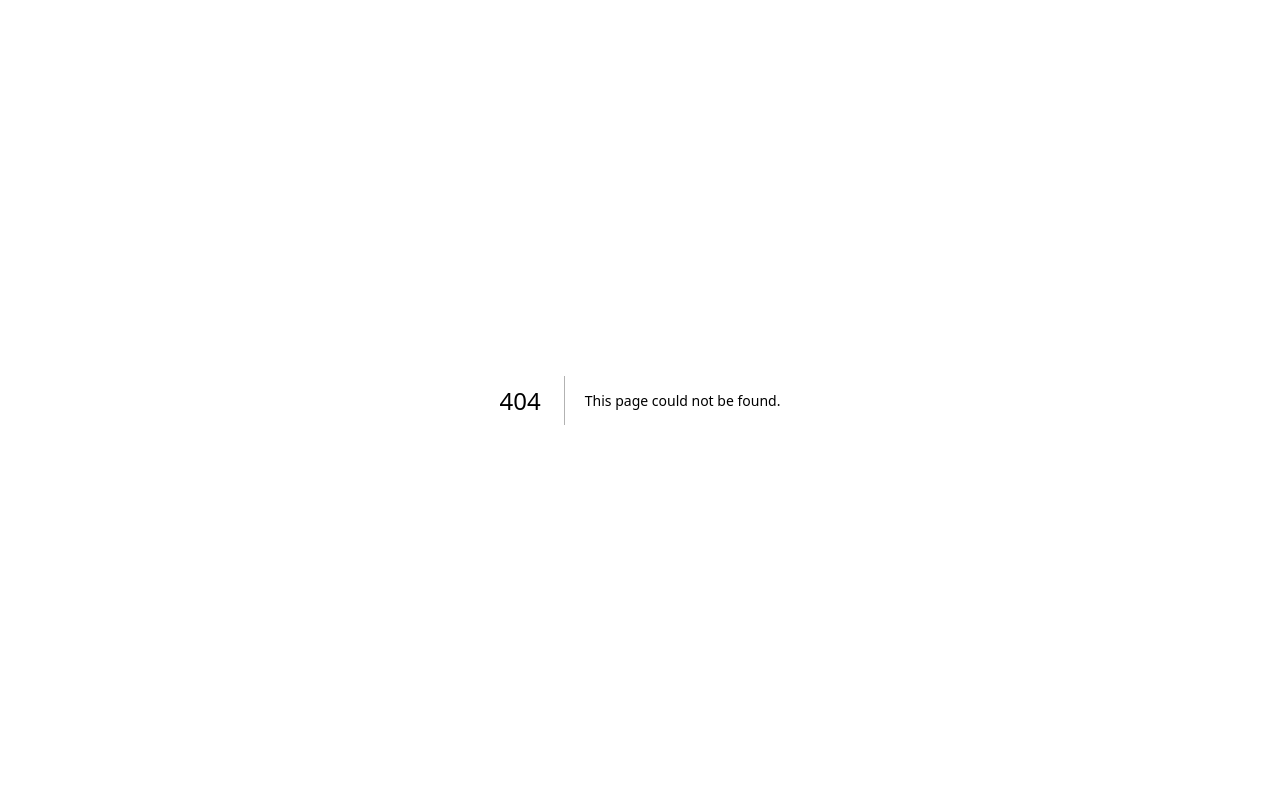
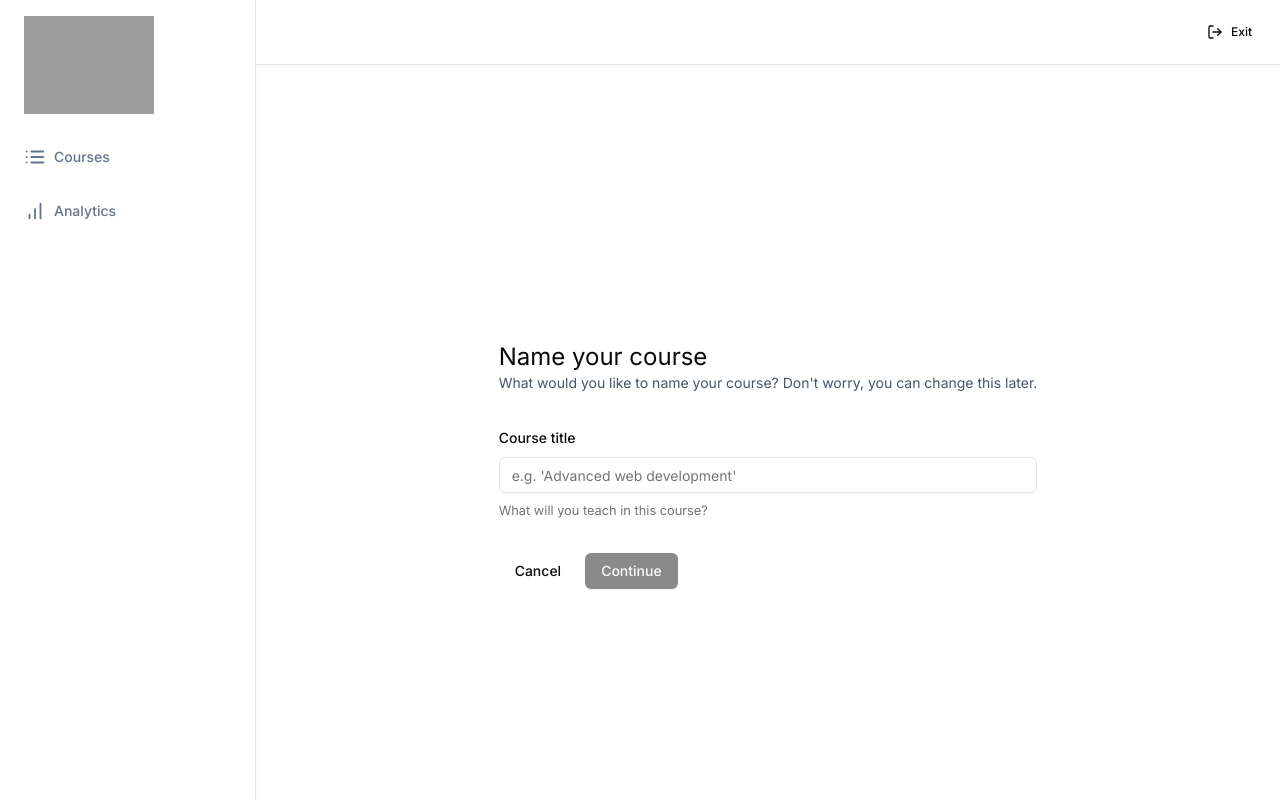
Before and after one commit to abdtriedcoding/learnify, a Next.js app: page /teacher/create in a window 1280 px wide. Before the commit this address had no page. Built offline with nearby package versions, Linux system fonts and the light colour scheme; grey boxes are pictures that could not be loaded.

Commit message:
working on create course page

```diff
--- a/app/(dashboard)/(routes)/teacher/courses/page.tsx
+++ b/app/(dashboard)/(routes)/teacher/courses/page.tsx
@@ -1,6 +1,13 @@
+import { Button } from "@/components/ui/button"
+import Link from "next/link"
+
 const Page = () => {
   return (
-    <div>Page</div>
+    <div>
+      <Link href={"/teacher/create"}>
+      <Button>New Course</Button>
+      </Link>
+    </div>
   )
 }
 
--- /dev/null
+++ b/app/(dashboard)/(routes)/teacher/create/page.tsx
@@ -0,0 +1,91 @@
+"use client";
+
+import { zodResolver } from "@hookform/resolvers/zod";
+import { useForm } from "react-hook-form";
+import * as z from "zod";
+
+import { Button } from "@/components/ui/button";
+import {
+  Form,
+  FormControl,
+  FormDescription,
+  FormField,
+  FormItem,
+  FormLabel,
+  FormMessage,
+} from "@/components/ui/form";
+import { Input } from "@/components/ui/input";
+import Link from "next/link";
+
+const FormSchema = z.object({
+  title: z.string().min(1, {
+    message: "Title is required",
+  }),
+});
+
+const Page = () => {
+  const form = useForm<z.infer<typeof FormSchema>>({
+    resolver: zodResolver(FormSchema),
+    defaultValues: {
+      title: "",
+    },
+  });
+
+  const { isSubmitting, isValid } = form.formState;
+
+  function onSubmit(data: z.infer<typeof FormSchema>) {
+    // Send it to database
+    console.log(data);
+  }
+
+  return (
+    <div className="max-w-5xl mx-auto flex md:items-center md:justify-center h-full p-4">
+      <div>
+        <h1 className="text-2xl">Name your course</h1>
+        <p className="text-sm text-slate-600">
+          What would you like to name your course? Don&apos;t worry, you can
+          change this later.
+        </p>
+        <Form {...form}>
+          <form
+            onSubmit={form.handleSubmit(onSubmit)}
+            className="space-y-8 mt-8"
+          >
+            <FormField
+              control={form.control}
+              name="title"
+              render={({ field }) => (
+                <FormItem>
+                  <FormLabel>Course title</FormLabel>
+                  <FormControl>
+                    <Input
+                      disabled={isSubmitting}
+                      placeholder="e.g. 'Advanced web development'"
+                      {...field}
+                    />
+                  </FormControl>
+                  <FormDescription>
+                    What will you teach in this course?
+                  </FormDescription>
+                  <FormMessage />
+                </FormItem>
+              )}
+            />
+            <div className="flex items-center gap-x-2">
+              <Link href="/">
+                <Button type="button" variant="ghost">
+                  Cancel
+                </Button>
+              </Link>
+              <Button type="submit" disabled={!isValid || isSubmitting}>
+                Continue
+              </Button>
+            </div>
+          </form>
+        </Form>
+      </div>
+    </div>
+  );
+};
+
+export default Page;
--- /dev/null
+++ b/components/ui/form.tsx
@@ -0,0 +1,176 @@
+import * as React from "react"
+import * as LabelPrimitive from "@radix-ui/react-label"
+import { Slot } from "@radix-ui/react-slot"
+import {
+  Controller,
+  ControllerProps,
+  FieldPath,
+  FieldValues,
+  FormProvider,
+  useFormContext,
+} from "react-hook-form"
+
+import { cn } from "@/lib/utils"
+import { Label } from "@/components/ui/label"
+
+const Form = FormProvider
+
+type FormFieldContextValue<
+  TFieldValues extends FieldValues = FieldValues,
+  TName extends FieldPath<TFieldValues> = FieldPath<TFieldValues>
+> = {
+  name: TName
+}
+
+const FormFieldContext = React.createContext<FormFieldContextValue>(
+  {} as FormFieldContextValue
+)
+
+const FormField = <
+  TFieldValues extends FieldValues = FieldValues,
+  TName extends FieldPath<TFieldValues> = FieldPath<TFieldValues>
+>({
+  ...props
+}: ControllerProps<TFieldValues, TName>) => {
+  return (
+    <FormFieldContext.Provider value={{ name: props.name }}>
+      <Controller {...props} />
+    </FormFieldContext.Provider>
+  )
+}
+
+const useFormField = () => {
+  const fieldContext = React.useContext(FormFieldContext)
+  const itemContext = React.useContext(FormItemContext)
+  const { getFieldState, formState } = useFormContext()
+
+  const fieldState = getFieldState(fieldContext.name, formState)
+
+  if (!fieldContext) {
+    throw new Error("useFormField should be used within <FormField>")
+  }
+
+  const { id } = itemContext
+
+  return {
+    id,
+    name: fieldContext.name,
+    formItemId: `${id}-form-item`,
+    formDescriptionId: `${id}-form-item-description`,
+    formMessageId: `${id}-form-item-message`,
+    ...fieldState,
+  }
+}
+
+type FormItemContextValue = {
+  id: string
+}
+
+const FormItemContext = React.createContext<FormItemContextValue>(
+  {} as FormItemContextValue
+)
+
+const FormItem = React.forwardRef<
+  HTMLDivElement,
+  React.HTMLAttributes<HTMLDivElement>
+>(({ className, ...props }, ref) => {
+  const id = React.useId()
+
+  return (
+    <FormItemContext.Provider value={{ id }}>
+      <div ref={ref} className={cn("space-y-2", className)} {...props} />
+    </FormItemContext.Provider>
+  )
+})
+FormItem.displayName = "FormItem"
+
+const FormLabel = React.forwardRef<
+  React.ElementRef<typeof LabelPrimitive.Root>,
+  React.ComponentPropsWithoutRef<typeof LabelPrimitive.Root>
+>(({ className, ...props }, ref) => {
+  const { error, formItemId } = useFormField()
+
+  return (
+    <Label
+      ref={ref}
+      className={cn(error && "text-destructive", className)}
+      htmlFor={formItemId}
+      {...props}
+    />
+  )
+})
+FormLabel.displayName = "FormLabel"
+
+const FormControl = React.forwardRef<
+  React.ElementRef<typeof Slot>,
+  React.ComponentPropsWithoutRef<typeof Slot>
+>(({ ...props }, ref) => {
+  const { error, formItemId, formDescriptionId, formMessageId } = useFormField()
+
+  return (
+    <Slot
+      ref={ref}
+      id={formItemId}
+      aria-describedby={
+        !error
+          ? `${formDescriptionId}`
+          : `${formDescriptionId} ${formMessageId}`
+      }
+      aria-invalid={!!error}
+      {...props}
+    />
+  )
+})
+FormControl.displayName = "FormControl"
+
+const FormDescription = React.forwardRef<
+  HTMLParagraphElement,
+  React.HTMLAttributes<HTMLParagraphElement>
+>(({ className, ...props }, ref) => {
+  const { formDescriptionId } = useFormField()
+
+  return (
+    <p
+      ref={ref}
+      id={formDescriptionId}
+      className={cn("text-[0.8rem] text-muted-foreground", className)}
+      {...props}
+    />
+  )
+})
+FormDescription.displayName = "FormDescription"
+
+const FormMessage = React.forwardRef<
+  HTMLParagraphElement,
+  React.HTMLAttributes<HTMLParagraphElement>
+>(({ className, children, ...props }, ref) => {
+  const { error, formMessageId } = useFormField()
+  const body = error ? String(error?.message) : children
+
+  if (!body) {
+    return null
+  }
+
+  return (
+    <p
+      ref={ref}
+      id={formMessageId}
+      className={cn("text-[0.8rem] font-medium text-destructive", className)}
+      {...props}
+    >
+      {body}
+    </p>
+  )
+})
+FormMessage.displayName = "FormMessage"
+
+export {
+  useFormField,
+  Form,
+  FormItem,
+  FormLabel,
+  FormControl,
+  FormDescription,
+  FormMessage,
+  FormField,
+}
--- /dev/null
+++ b/components/ui/input.tsx
@@ -0,0 +1,25 @@
+import * as React from "react"
+
+import { cn } from "@/lib/utils"
+
+export interface InputProps
+  extends React.InputHTMLAttributes<HTMLInputElement> {}
+
+const Input = React.forwardRef<HTMLInputElement, InputProps>(
+  ({ className, type, ...props }, ref) => {
+    return (
+      <input
+        type={type}
+        className={cn(
+          "flex h-9 w-full rounded-md border border-input bg-transparent px-3 py-1 text-sm shadow-sm transition-colors file:border-0 file:bg-transparent file:text-sm file:font-medium placeholder:text-muted-foreground focus-visible:outline-none focus-visible:ring-1 focus-visible:ring-ring disabled:cursor-not-allowed disabled:opacity-50",
+          className
+        )}
+        ref={ref}
+        {...props}
+      />
+    )
+  }
+)
+Input.displayName = "Input"
+
+export { Input }
--- /dev/null
+++ b/components/ui/label.tsx
@@ -0,0 +1,26 @@
+"use client"
+
+import * as React from "react"
+import * as LabelPrimitive from "@radix-ui/react-label"
+import { cva, type VariantProps } from "class-variance-authority"
+
+import { cn } from "@/lib/utils"
+
+const labelVariants = cva(
+  "text-sm font-medium leading-none peer-disabled:cursor-not-allowed peer-disabled:opacity-70"
+)
+
+const Label = React.forwardRef<
+  React.ElementRef<typeof LabelPrimitive.Root>,
+  React.ComponentPropsWithoutRef<typeof LabelPrimitive.Root> &
+    VariantProps<typeof labelVariants>
+>(({ className, ...props }, ref) => (
+  <LabelPrimitive.Root
+    ref={ref}
+    className={cn(labelVariants(), className)}
+    {...props}
+  />
+))
+Label.displayName = LabelPrimitive.Root.displayName
+
+export { Label }
--- a/package.json
+++ b/package.json
@@ -10,8 +10,10 @@
   },
   "dependencies": {
     "@clerk/nextjs": "^4.29.5",
+    "@hookform/resolvers": "^3.3.4",
     "@radix-ui/react-dialog": "^1.0.5",
     "@radix-ui/react-icons": "^1.3.0",
+    "@radix-ui/react-label": "^2.0.2",
     "@radix-ui/react-slot": "^1.0.2",
     "class-variance-authority": "^0.7.0",
     "clsx": "^2.1.0",
@@ -19,8 +21,10 @@
     "next": "14.1.0",
     "react": "^18",
     "react-dom": "^18",
+    "react-hook-form": "^7.49.3",
     "tailwind-merge": "^2.2.1",
-    "tailwindcss-animate": "^1.0.7"
+    "tailwindcss-animate": "^1.0.7",
+    "zod": "^3.22.4"
   },
   "devDependencies": {
     "@types/node": "^20",
```
Also changed, not shown: 1 other file (tests, documents, lock files or other folders).
